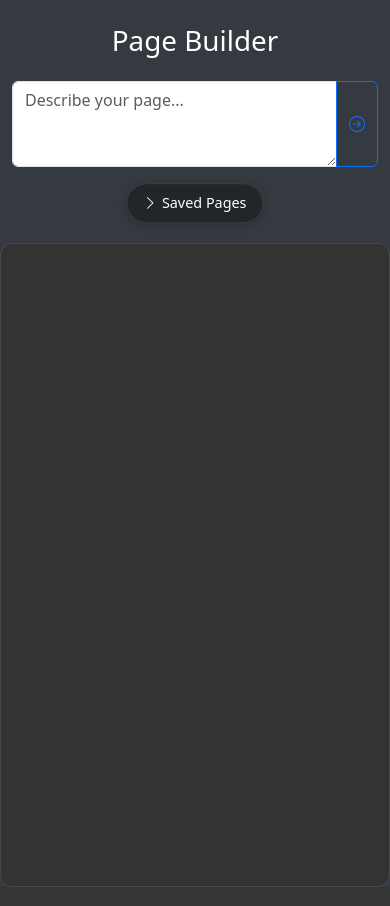
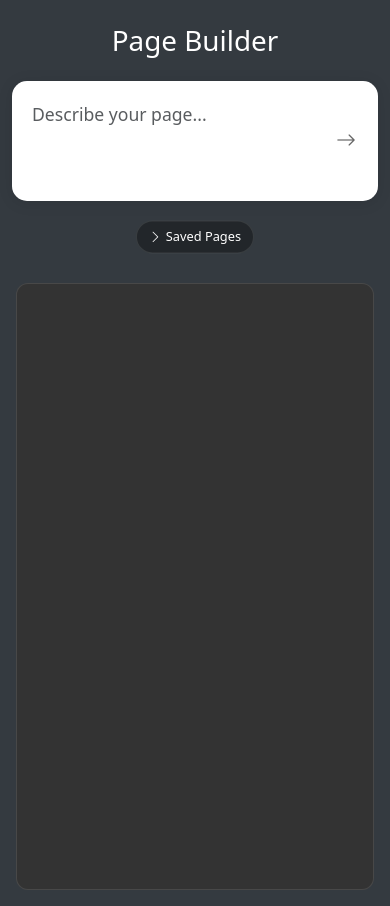
Before and after one commit to makeiteasierapps/AIToolKit, a Flask app: page /site_builder in a window 390 px wide. Run offline with Flask 3, Linux system fonts and the light colour scheme; some libraries are stand-ins or nearby versions.

Commit message:
ui improvments

```diff
--- a/static/css/custom.css
+++ /dev/null
@@ -1,126 +0,0 @@
-/* Set the primary and secondary Bootstrap colors */
-:root {
-    --bs-primary-rgb: 46, 204, 113;
-    --bs-secondary-rgb: 52, 152, 219;
-}
-
-body {
-    background-color: #343a40;
-    color: #fff;
-}
-.container {
-    max-width: 960px;
-}
-
-.delete-button {
-    position: absolute;
-    top: 8px;
-    right: 8px;
-    background-color: rgba(220, 53, 69, 0.9);
-    color: white;
-    border: none;
-    border-radius: 50%;
-    width: 24px;
-    height: 24px;
-    display: flex;
-    align-items: center;
-    justify-content: center;
-    font-size: 20px;
-    line-height: 0;
-    padding: 0;
-    font-family: Arial;
-    font-weight: bold;
-    cursor: pointer;
-    opacity: 0;
-    transition: opacity 0.2s;
-    z-index: 10;
-}
-
-
-.delete-button:hover {
-    background-color: rgb(220, 53, 69);
-}
-
-#progress-overlay {
-    position: fixed;
-    top: 20px;
-    right: 20px;
-    width: 400px;
-    background: rgba(33, 37, 41, 0.95);
-    border-radius: 8px;
-    box-shadow: 0 4px 12px rgba(0, 0, 0, 0.2);
-    z-index: 1000;
-    pointer-events: auto;
-}
-
-.progress-content {
-    padding: 16px;
-    border: 1px solid rgba(255, 255, 255, 0.1);
-    border-radius: 8px;
-}
-
-.action-buttons {
-    position: absolute;
-    top: 20px;
-    right: 50px;
-    z-index: 999;
-    padding: 10px;
-    opacity: 0;
-    transition: opacity 0.2s ease-in-out;
-    pointer-events: none;
-}
-
-#progress-messages {
-    background: rgba(0, 0, 0, 0.2);
-    padding: 10px;
-    border-radius: 6px;
-    font-family: monospace;
-    font-size: 0.9em;
-}
-
-#progress-images img {
-    border-radius: 4px;
-    border: 1px solid rgba(255, 255, 255, 0.2);
-}
-
-#preview-container {
-    margin-top: 20px;
-    padding: 0;
-    box-sizing: border-box;
-    width: 100%;
-    position: relative;
-    /* Set fixed height */
-    height: calc(100vh - 200px); /* Adjust the 200px based on your header/spacing needs */
-    display: flex;
-    flex-direction: column;
-}
-
-#preview-container:hover .action-buttons {
-    opacity: 1;
-    pointer-events: auto;
-}
-
-#preview {
-    border: 1px solid rgba(255, 255, 255, 0.1);
-    border-radius: 12px;
-    width: 100%;
-    max-width: 100%;
-    background-color: #333;
-    /* Make iframe fill container exactly */
-    height: 100%;
-    flex: 1;
-}
-
-.progress-item {
-    background: rgba(0, 0, 0, 0.2);
-    padding: 10px;
-    border-radius: 6px;
-    font-family: monospace;
-    font-size: 0.9em;
-}
-
-#progress-stream {
-    max-height: 400px;
-    overflow-y: auto;
-    padding-right: 10px;
-}
--- /dev/null
+++ b/static/css/descriptionTextArea.css
@@ -0,0 +1,65 @@
+.input-group {
+    position: relative;
+    border-radius: 15px;
+    box-shadow: 0 2px 15px rgba(0, 0, 0, 0.1);
+    overflow: hidden;
+    display: flex;
+    align-items: center;
+}
+
+.input-group:focus-within {
+    box-shadow: 0 5px 20px rgba(0, 0, 0, 0.15);
+}
+
+#website-description {
+    border: none;
+    width: 100%;
+    box-sizing: border-box;  /* Include padding in width calculation */
+    line-height: 1.5;  /* Optimize line height */
+    min-height: 60px;
+    padding: 20px;
+    padding-right: 30px;
+    font-size: 1.1rem;
+    resize: none;
+    flex: 1;  /* Take up remaining space */
+}
+
+#website-description:focus {
+    outline: none;
+    box-shadow: none;
+}
+
+#submit-description {
+    position: absolute;
+    right: 8px;
+    z-index: 5;
+    border: none;
+    color: #666;
+    padding: 12px;
+    border-radius: 50%;
+    transition: all 0.2s ease;
+    width: 48px;
+    height: 48px;
+    display: flex;
+    align-items: center;
+    justify-content: center;
+}
+
+#submit-description:hover {
+    background-color: #e8e8e8;
+    color: #333;
+    box-shadow: 0 2px 8px rgba(0, 0, 0, 0.05);
+}
+
+#submit-description:active {
+    transform: translateY(-50%) translateX(2px) scale(0.97);  /* Combine transforms */
+}
+
+#submit-description i {
+    font-size: 1.25rem;
+    transition: transform 0.2s ease;
+}
+
+#submit-description:hover i {
+    transform: translateX(1px);
+}
--- /dev/null
+++ b/static/css/main.css
@@ -0,0 +1,13 @@
+/* Set the primary and secondary Bootstrap colors */
+:root {
+    --bs-primary-rgb: 46, 204, 113;
+    --bs-secondary-rgb: 52, 152, 219;
+}
+
+body {
+    background-color: #343a40;
+    color: #fff;
+}
+.container {
+    max-width: 960px;
+}
--- /dev/null
+++ b/static/css/preview.css
@@ -0,0 +1,62 @@
+.action-buttons {
+    position: absolute;
+    top: 0;
+    right: 0;
+    z-index: 999;
+    padding: 10px;
+    opacity: 0;
+    transition: opacity 0.2s ease-in-out;
+    pointer-events: none;
+}
+
+#preview-container {
+    margin-top: 20px;
+    padding: 0;
+    box-sizing: border-box;
+    width: 100%;
+    position: relative;
+    height: calc(90vh - 200px);
+    display: flex;
+    flex-direction: column;
+}
+
+/* Add media queries for different screen sizes */
+@media screen and (max-width: 768px) {
+    #preview-container {
+        height: calc(90vh - 150px);
+        margin-top: 10px;
+        padding: 16px;
+    }
+
+    .action-buttons {
+        padding: 5px;
+    }
+}
+
+@media screen and (max-width: 480px) {
+    #preview-container {
+        height: calc(90vh - 120px); /* Even smaller height offset for small phones */
+    }
+
+    .action-buttons {
+        padding: 5px;
+        top: 20px;
+        right: 20px;
+    }
+}
+
+#preview-container:hover .action-buttons {
+    opacity: 1;
+    pointer-events: auto;
+}
+
+#preview {
+    border: 1px solid rgba(255, 255, 255, 0.1);
+    border-radius: 12px;
+    width: 100%;
+    max-width: 100%;
+    background-color: #333;
+    /* Make iframe fill container exactly */
+    height: 100%;
+    flex: 1;
+}
--- a/static/css/thumbnail.css
+++ b/static/css/thumbnail.css
@@ -89,6 +89,7 @@
     background: rgba(33, 37, 41, 0.5);
     border-radius: 12px;
     border: 1px solid rgba(255, 255, 255, 0.1);
+    padding: 16px;
 
     /* Animation properties */
     transform-origin: left;
@@ -125,7 +126,7 @@
 
 .thumbnails-wrapper:not(.collapsed) .thumbnails-toggle {
     position: absolute;
-    right: -33px; /* Position half the button width outside */
+    right: -33px;
     top: 50%;
     left: auto;
     transform: translateY(-50%);
@@ -135,10 +136,10 @@
     height: 32px;
     display: flex;
     justify-content: center;
-    background: rgba(33, 37, 41, 0.95); /* Make background more visible */
-    box-shadow: -4px 0 8px rgba(0, 0, 0, 0.2); /* Add shadow only on left side */
-    border-left: none; /* Remove left border for seamless overlap */
-    border-top-left-radius: 0; /* Square off left side */
+    background: rgba(33, 37, 41, 0.95);
+    box-shadow: -4px 0 8px rgba(0, 0, 0, 0.2);
+    border-left: none;
+    border-top-left-radius: 0;
     border-bottom-left-radius: 0;
 }
 
@@ -153,10 +154,101 @@
 
 /* Collapsed state - button in center */
 .thumbnails-wrapper.collapsed .thumbnails-toggle {
+    position: absolute;
     left: 50%;
     top: 50%;
     transform: translate(-50%, -50%);
     padding: 8px 16px;
-    background: rgba(33, 37, 41, 0.95);
-    box-shadow: 0 2px 8px rgba(0, 0, 0, 0.2);
+    border-radius: 20px;
+    width: auto;
+    height: auto;
 }
+
+.delete-button {
+    position: absolute;
+    top: 8px;
+    right: 8px;
+    background-color: rgba(220, 53, 69, 0.9);
+    color: white;
+    border: none;
+    border-radius: 50%;
+    width: 24px;
+    height: 24px;
+    display: flex;
+    align-items: center;
+    justify-content: center;
+    font-size: 20px;
+    line-height: 0;
+    padding: 0;
+    font-family: Arial;
+    font-weight: bold;
+    cursor: pointer;
+    opacity: 0;
+    transition: opacity 0.2s;
+    z-index: 10;
+}
+
+/* Media Queries */
+@media screen and (max-width: 768px) {
+    .thumbnail {
+        width: 180px;
+        height: 120px;
+    }
+
+    #thumbnails-container {
+        height: 170px;
+        max-height: 170px;
+        padding: 12px;
+    }
+
+    /* Adjust toggle button for tablets */
+    .thumbnails-wrapper:not(.collapsed) .thumbnails-toggle {
+        right: 0;
+        top: 0;
+        transform: none;
+        border-radius: 0 12px 0 12px;
+        border: 1px solid rgba(255, 255, 255, 0.1);
+        box-shadow: none;
+        background: rgba(33, 37, 41, 0.95);
+        width: 32px;
+        height: 32px;
+        padding: 6px;
+    }
+}
+
+@media screen and (max-width: 480px) {
+    .thumbnail {
+        width: 140px;
+        height: 100px;
+    }
+
+    #thumbnails-container {
+        height: 150px;
+        max-height: 150px;
+        padding: 8px;
+        gap: 8px;
+    }
+
+    .thumbnail-title {
+        font-size: 12px;
+    }
+
+    .thumbnails-wrapper.collapsed .thumbnails-toggle {
+        padding: 6px 12px;
+        font-size: 0.8rem;
+    }
+
+    .thumbnails-wrapper:not(.collapsed) .thumbnails-toggle {
+        right: 0;
+        top: 0;
+        width: 28px;
+        height: 28px;
+        padding: 6px;
+    }
+
+    .delete-button {
+        width: 20px;
+        height: 20px;
+        font-size: 16px;
+    }
+}
--- a/templates/site_builder.html
+++ b/templates/site_builder.html
@@ -10,8 +10,11 @@
             integrity="sha384-KK94CHFLLe+nY2dmCWGMq91rCGa5gtU4mk92HdvYe+M/SXH301p5ILy+dN9+nJOZ"
             crossorigin="anonymous"
         />
-        <link href="/static/css/custom.css" rel="stylesheet" />
+        <link href="/static/css/main.css" rel="stylesheet" />
         <link href="/static/css/thumbnail.css" rel="stylesheet" />
+        <link href="/static/css/preview.css" rel="stylesheet" />
+        <link href="/static/css/progress.css" rel="stylesheet" />
+        <link href="/static/css/descriptionTextArea.css" rel="stylesheet" />
         <link
             rel="stylesheet"
             href="https://cdn.jsdelivr.net/npm/bootstrap-icons@1.11.3/font/bootstrap-icons.min.css"
@@ -31,10 +34,10 @@
                     ></textarea>
                     <button
                         id="submit-description"
-                        class="btn btn-outline-primary"
+                        class="btn"
                         title="Generate"
                     >
-                        <i class="bi bi-arrow-right-circle"></i>
+                        <i class="bi bi-arrow-right"></i>
                     </button>
                 </div>
             </div>
```
Also changed, not shown: static/css/progress.css (added, +85 -0 lines).
